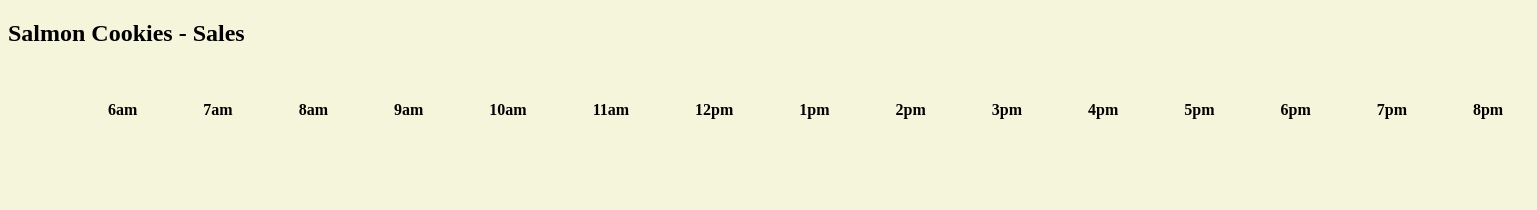
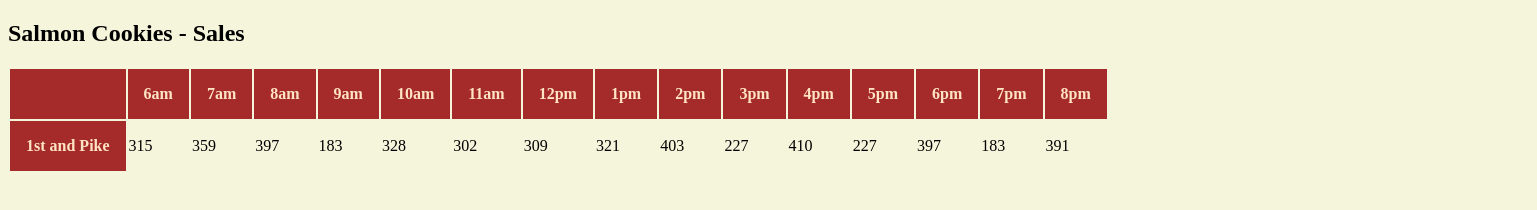
Before and after one commit to river-ceanne/salmon-cookies, a website: page sales.html in a window 1280 px wide. Shown: the whole page, 1537 px wide, since content can reach past the window. Drawn offline with Linux system fonts and the light colour scheme.

Commit message:
table started w/ new structure

```diff
--- a/app.js
+++ b/app.js
@@ -30,7 +30,7 @@ function rand(min,max){
 function makeTableHeading(){
   var trEl = document.createElement('tr');
   var thEl = document.createElement('th');
-  thEl.width = "30";
+  thEl.width = "50";
   trEl.appendChild(thEl);
 
   for(let i = 0; i < hours.length; i++){
@@ -47,12 +47,50 @@ makeTableHeading();
 ////////////////Location Constructor Func
 function storeLocation(name,minCust,maxCust,avgCookies){
   this.name = name;
-  this.minCust = minCust,
-  this.maxCust = maxCust,
-  this.avgCookies = avgCookies,
+  this.minCust = minCust;
+  this.maxCust = maxCust;
+  this.avgCookies = avgCookies;
+  this.salesData = [];
+  this.dailyTotal = 0;
+  this.calcSales = function(){
+    for(let i = 0; i < hours.length; i++){
+      let numberOfCust = rand(this.minCust,this.maxCust);
+      console.log('Random generated Amount of Customers: ' + numberOfCust);
+      let hourlySale = numberOfCust * this.avgCookies;
+      hourlySale = Math.round(hourlySale);
+      console.log('Hourly Sale : ' + hourlySale);
+      this.salesData.push(hourlySale);
+      this.dailyTotal += hourlySale;
+    }
+  };
 
+  this.calcSales();
   storeLocations.push(this);
 }
+
+storeLocation.prototype.render = function(){
+  var trEl = document.createElement('tr');
+  var thEl = document.createElement('th');
+  thEl.textContent = this.name;
+  trEl.appendChild(thEl);
+
+  for(let i = 0; i < hours.length; i++){
+    var tdEl = document.createElement('td');
+    tdEl.textContent = this.salesData[i];
+    trEl.appendChild(tdEl);
+  }
+
+  table.appendChild(trEl);
+}
+
+new storeLocation('1st and Pike',23,65,6.3);
+
+for(let i = 0; i < storeLocations.length; i++){
+  storeLocations[i].render();
+  console.log('finished rendering location');
+}
+
+
 ////////////////////////
 var location1 = {
   name: '1st and Pike',
--- a/inside-style.css
+++ b/inside-style.css
@@ -12,5 +12,13 @@ span.box {
 }
 
 th {
-  padding: 2em;
+  font-size: 1em;
+  width: auto;
+  padding: 1em;
+  background-color: brown;
+  color: bisque;
 }
+
+table {
+  border-radius: "20";
+}
```
